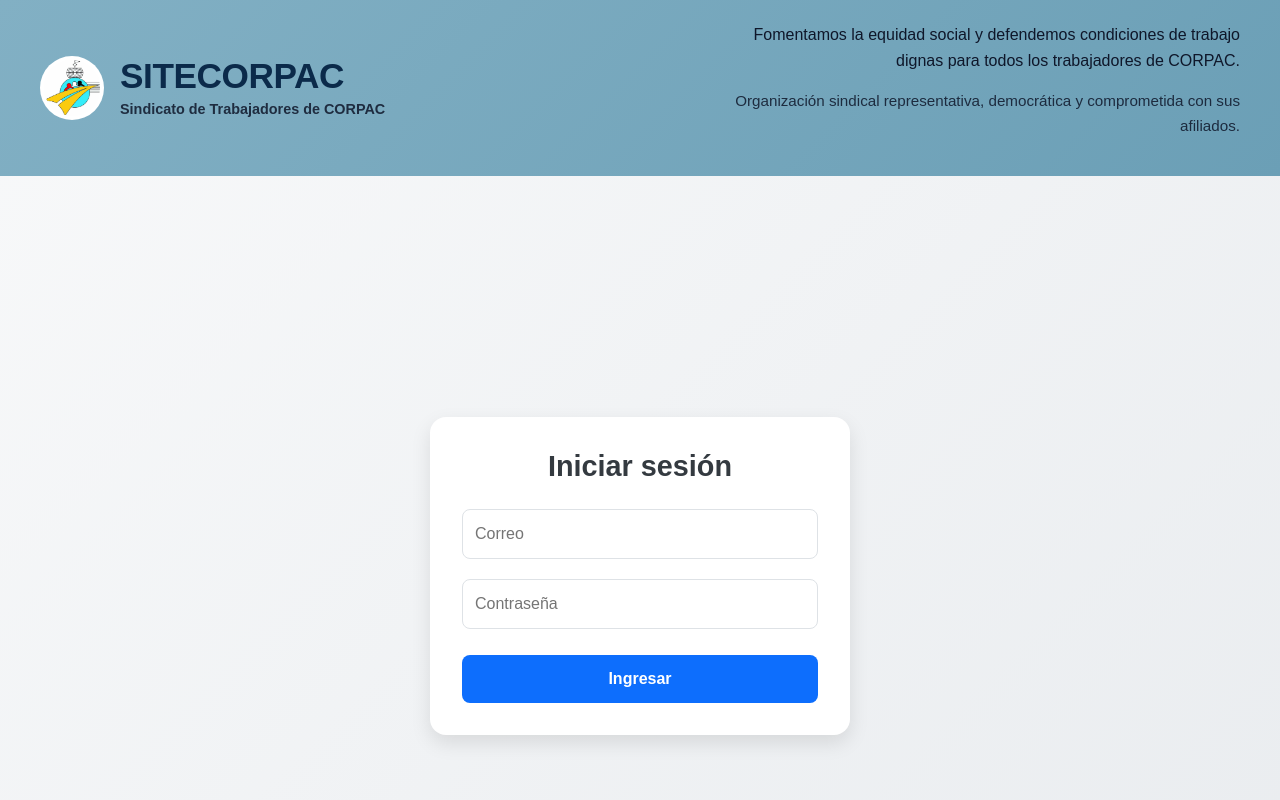
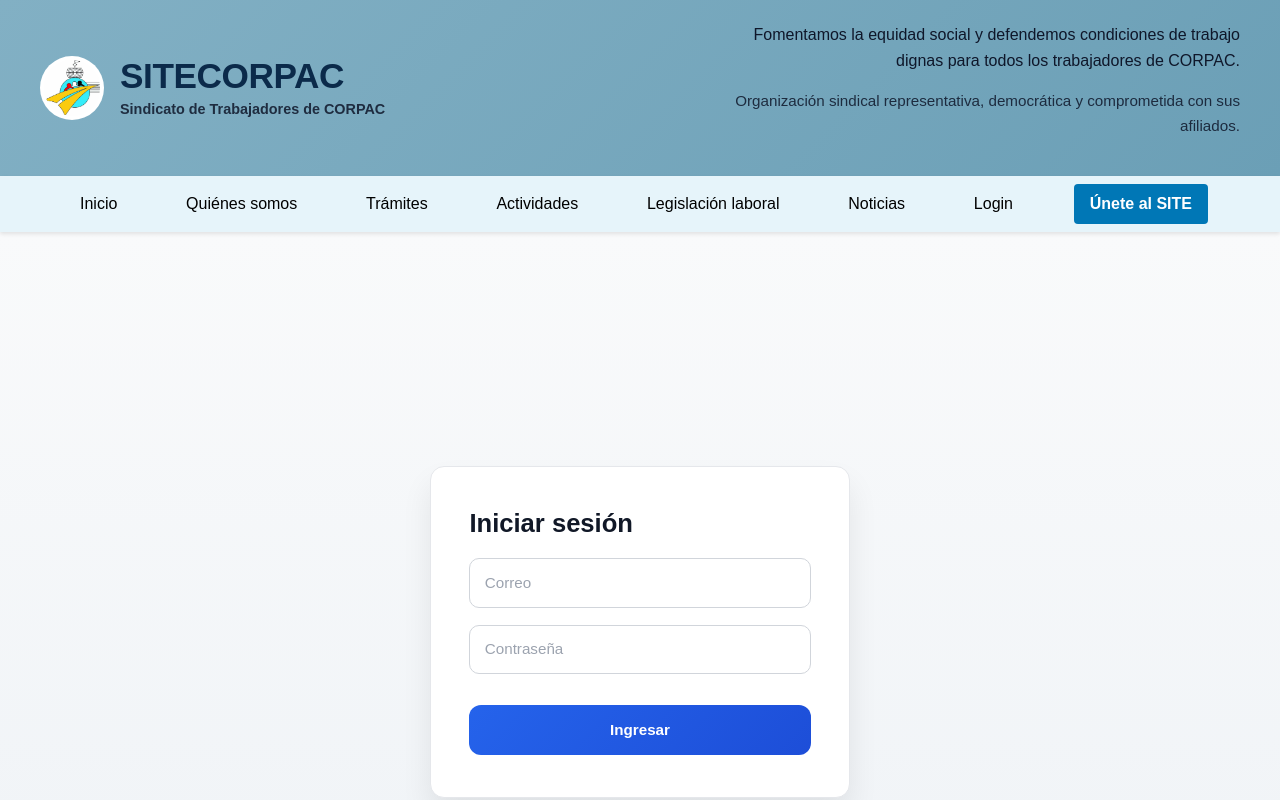
Before and after one commit to Jesusc169/SITECORPAC, a Next.js app: page /login in a window 1280 px wide. Shown: the top 800 px of the page. Built offline with nearby package versions, Linux system fonts and the light colour scheme.

Commit message:
Fix Sidebar & Dashboard

```diff
--- a/src/app/login/page.tsx
+++ b/src/app/login/page.tsx
@@ -1,10 +1,12 @@
 import Cabecera from "../../components/Cabecera/Cabecera";
+import Navbar from "../../components/Navbar/Navbar";
 import LoginView from "../../views/LoginView";
 
 export default function LoginPage() {
   return (
     <>
       <Cabecera />
+      <Navbar />
       <LoginView />
     </>
   );
--- a/src/components/Sidebar/Sidebar.module.css
+++ b/src/components/Sidebar/Sidebar.module.css
@@ -1,5 +1,3 @@
-/* Sidebar.module.css */
-
 /* ===============================
    OVERLAY (mobile)
 ================================ */
@@ -16,7 +14,7 @@
 .sidebar {
   width: 260px;
   height: 100vh;
-  background-color: #e6f4fa; /* mismo fondo que navbar */
+  background-color: #e6f4fa; /* institucional claro */
   color: #000;
   position: fixed;
   top: 0;
@@ -41,7 +39,7 @@
 }
 
 /* ===============================
-   TOGGLE
+   TOGGLE (mobile)
 ================================ */
 .toggleBtn {
   position: fixed;
@@ -54,6 +52,7 @@
   padding: 6px 10px;
   color: #fff;
   font-size: 1.25rem;
+  cursor: pointer;
   display: none;
 }
 
@@ -81,12 +80,46 @@
   width: 40px;
   height: 40px;
   border-radius: 6px;
+  object-fit: cover;
 }
 
 .brandText {
   font-weight: 700;
   font-size: 0.95rem;
   color: #000;
+  letter-spacing: 0.3px;
+}
+
+/* ===============================
+   BOTÓN INICIO
+================================ */
+.homeWrapper {
+  padding: 0.75rem 1rem;
+  border-bottom: 1px solid #dbeaf1;
+}
+
+.homeBtn {
+  display: block;
+  width: 100%;
+  padding: 10px 14px;
+  border-radius: 10px;
+  background-color: #ffffff;
+  color: #1f2937;
+  text-decoration: none;
+  font-weight: 600;
+  font-size: 0.9rem;
+  text-align: center;
+  transition: background-color 0.2s ease, color 0.2s ease;
+}
+
+.homeBtn:hover {
+  background-color: #82b0c4;
+  color: #ffffff;
+}
+
+.activeHome {
+  background-color: #5a8fa7;
+  color: #ffffff;
 }
 
 /* ===============================
@@ -110,11 +143,12 @@
 .link {
   display: block;
   padding: 10px 14px;
-  border-radius: 8px;
+  border-radius: 10px;
   color: #000;
   text-decoration: none;
   font-weight: 500;
-  transition: background-color 0.2s ease;
+  font-size: 0.88rem;
+  transition: background-color 0.2s ease, color 0.2s ease;
 }
 
 .link:hover {
@@ -128,15 +162,30 @@
 }
 
 /* ===============================
-   BOTÓN CERRAR SESIÓN
+   FOOTER
+================================ */
+.footer {
+  padding: 0.75rem;
+  border-top: 1px solid #dbeaf1;
+  text-align: center;
+}
+
+.footerText {
+  font-size: 0.75rem;
+  color: #333;
+  margin-top: 0.4rem;
+}
+
+/* ===============================
+   LOGOUT
 ================================ */
 .logoutBtn {
   width: 100%;
   margin-bottom: 0.6rem;
   padding: 10px 14px;
-  border-radius: 8px;
+  border-radius: 10px;
   border: none;
-  background-color: #dc2626; /* rojo acción */
+  background-color: #dc2626;
   color: #fff;
   font-weight: 600;
   font-size: 0.85rem;
@@ -149,16 +198,5 @@
 }
 
 .logoutBtn:active {
-  transform: scale(0.98);
+  transform: scale(0.97);
 }
-
-/* ===============================
-   FOOTER
-================================ */
-.footer {
-  padding: 0.75rem;
-  font-size: 0.75rem;
-  text-align: center;
-  color: #333;
-  border-top: 1px solid #dbeaf1;
-}
--- a/src/styles/Login.module.css
+++ b/src/styles/Login.module.css
@@ -1,99 +1,143 @@
-/* Centrado general */
+/* ===============================
+   CONTENEDOR GENERAL
+================================ */
 .container {
+  min-height: 100vh;
   display: flex;
+  align-items: center;
   justify-content: center;
-  align-items: center;
-  min-height: 100vh;
-  padding: 20px;
-  box-sizing: border-box;
-  overflow-x: hidden;
+  padding: 1.5rem;
+  background: linear-gradient(
+    180deg,
+    #f9fafb 0%,
+    #eef2f6 100%
+  );
 }
 
-/* Tarjeta de login */
+/* ===============================
+   TARJETA
+================================ */
 .card {
-  background: #ffffff;
-  padding: 2rem;
-  border-radius: 16px;
-  box-shadow: 0px 8px 20px rgba(0, 0, 0, 0.1);
   width: 100%;
   max-width: 420px;
-  text-align: center;
-  animation: fadeIn 0.6s ease-in-out;
+  background-color: #ffffff;
+  padding: 2.6rem 2.4rem;
+  border-radius: 14px;
+  border: 1px solid #e5e7eb;
+  box-shadow:
+    0 18px 30px rgba(0, 0, 0, 0.08);
 }
 
-/* Título */
+/* ===============================
+   TÍTULO
+================================ */
 .title {
-  font-size: 1.8rem;
-  font-weight: bold;
-  margin-bottom: 1rem;
-  color: #343a40;
+  font-size: 1.6rem;
+  font-weight: 700;
+  color: #111827;
+  margin-bottom: 0.3rem;
 }
 
-/* Inputs */
+.subtitle {
+  font-size: 0.92rem;
+  color: #6b7280;
+  margin-bottom: 1.9rem;
+}
+
+/* ===============================
+   FORM
+================================ */
+.form {
+  margin-top: 1.2rem;
+}
+
+/* ===============================
+   INPUTS
+================================ */
 .input {
   width: 100%;
-  padding: 12px;
-  margin: 10px 0;
-  border: 1px solid #dee2e6;
-  border-radius: 8px;
-  font-size: 1rem;
-  outline: none;
-  transition: border-color 0.2s ease;
+  padding: 0.78rem 0.9rem;
+  margin-bottom: 1.05rem;
+  border-radius: 10px;
+  border: 1px solid #d1d5db;
+  font-size: 0.95rem;
+  color: #111827;
+  background-color: #ffffff;
+  transition:
+    border-color 0.2s ease,
+    box-shadow 0.2s ease;
+}
+
+.input::placeholder {
+  color: #9ca3af;
 }
 
 .input:focus {
-  border-color: #0d6efd;
-  box-shadow: 0 0 0 3px rgba(13, 110, 253, 0.2);
+  outline: none;
+  border-color: #2563eb;
+  box-shadow: 0 0 0 3px rgba(37, 99, 235, 0.18);
 }
 
-/* Botón */
+/* ===============================
+   BOTÓN
+================================ */
 .button {
   width: 100%;
-  padding: 12px;
-  background: #0d6efd;
-  color: #fff;
-  font-size: 1rem;
+  padding: 0.85rem;
+  margin-top: 0.9rem;
+  border-radius: 12px;
+  border: none;
+  background: linear-gradient(
+    135deg,
+    #2563eb,
+    #1d4ed8
+  );
+  color: #ffffff;
+  font-size: 0.95rem;
   font-weight: 600;
-  border: none;
-  border-radius: 8px;
   cursor: pointer;
-  margin-top: 1rem;
-  transition: background 0.3s ease;
+  transition:
+    transform 0.15s ease,
+    box-shadow 0.15s ease,
+    background 0.2s ease;
 }
 
 .button:hover {
-  background: #0b5ed7;
+  transform: translateY(-1px);
+  box-shadow: 0 10px 18px rgba(37, 99, 235, 0.28);
 }
 
-/* Mensajes de error */
-.error {
-  color: #dc3545;
-  font-size: 0.9rem;
-  margin-top: 10px;
+.button:active {
+  transform: translateY(0);
+  box-shadow: 0 6px 12px rgba(37, 99, 235, 0.22);
 }
 
-/* Link de registro o ayuda */
+/* ===============================
+   ERROR
+================================ */
+.error {
+  margin-top: 1rem;
+  padding: 0.65rem 0.8rem;
+  border-radius: 10px;
+  background-color: #fef2f2;
+  color: #991b1b;
+  font-size: 0.85rem;
+  border: 1px solid #fecaca;
+  text-align: center;
+}
+
+/* ===============================
+   LINK
+================================ */
 .link {
   display: block;
-  margin-top: 15px;
-  font-size: 0.9rem;
-  color: #0d6efd;
+  margin-top: 1.4rem;
+  font-size: 0.85rem;
+  color: #2563eb;
+  text-align: center;
   text-decoration: none;
-  transition: color 0.3s ease;
 }
 
 .link:hover {
-  color: #0a58ca;
+  text-decoration: underline;
 }
-
-/* Animación suave */
-@keyframes fadeIn {
-  from {
-    opacity: 0;
-    transform: translateY(-15px);
-  }
-  to {
-    opacity: 1;
-    transform: translateY(0);
-  }
-}
```
Also changed, not shown: src/app/dashboard/page.tsx (+53 -35 lines), src/components/Sidebar/Sidebar.tsx (+16 -5 lines), public/images/noticias/1769294902192-brecha.jpeg (added).
